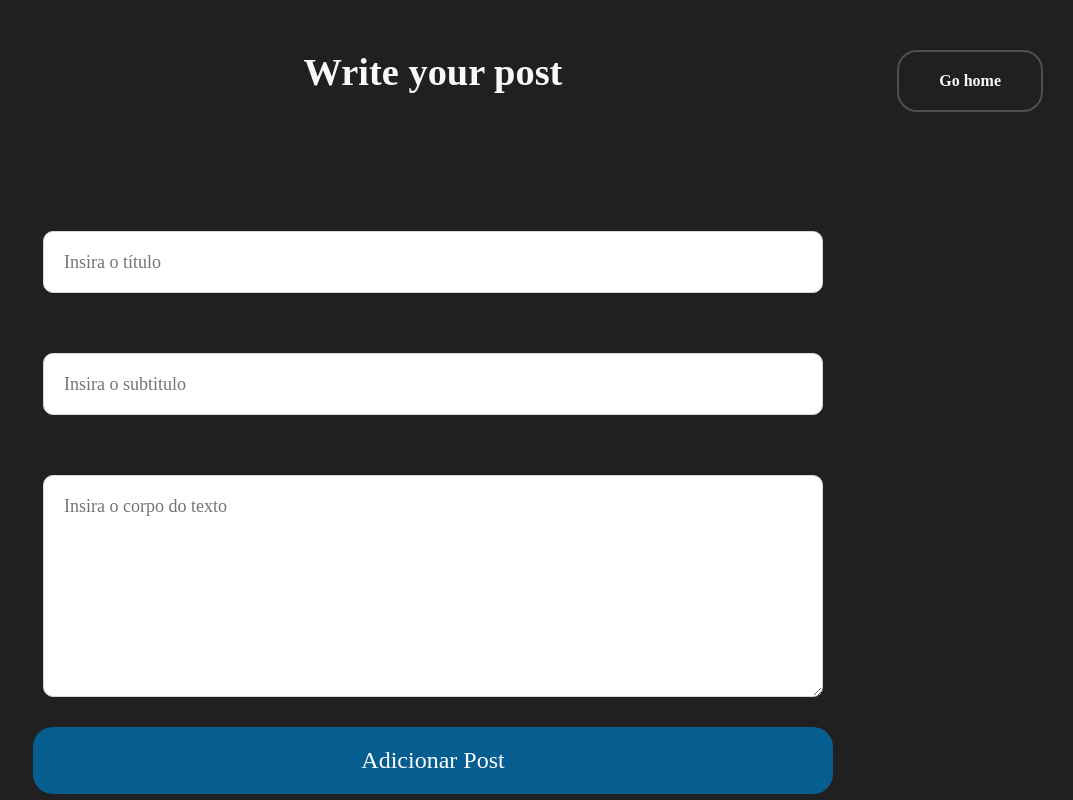
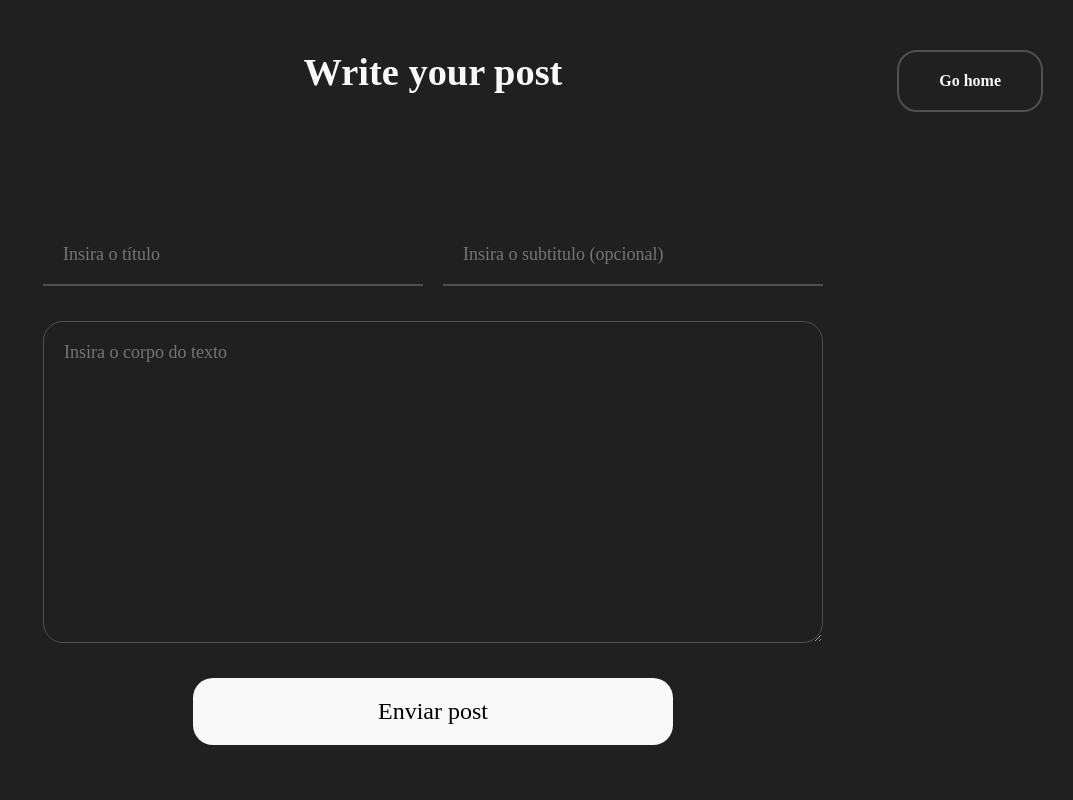
Before and after one commit to MateusRMC/blog, a Next.js app: page /write in a window 1280 px wide. Shown: the whole page, without its empty margins (207-1280 px from the left). Built offline with nearby package versions, Linux system fonts and the light colour scheme; no server answers.

Commit message:
Upgrading /write UI

```diff
--- a/app/components/addpost.jsx
+++ b/app/components/addpost.jsx
@@ -1,16 +1,17 @@
 export default function AddPost({addPost}){
   return (
     <form className="form" action={addPost}>
+      <div className="title-subtitle">
         <input type="text" className="form-titulo" name="titulo" placeholder="Insira o título" required />
         <input
           type="text"
           className="form-subtitulo"
           name="subtitulo"
-          placeholder="Insira o subtitulo"
-          required
+          placeholder="Insira o subtitulo (opcional)"
         />
+        </div>
         <textarea className="form-corpo" name="corpo" placeholder="Insira o corpo do texto" required></textarea>
-        <button type="submit">Adicionar Post</button>
+        <button className="form-submit" type="submit">Enviar post</button>
       </form>
   )
 }
--- a/app/components/postdisplay.jsx
+++ b/app/components/postdisplay.jsx
@@ -1,5 +1,4 @@
 import { formatDistanceToNow } from 'date-fns';
-import { ptBR } from 'date-fns/locale'; // Se quiser português
 
 
 export default function PostDisplay({ data }) {
--- a/app/styles/styles.css
+++ b/app/styles/styles.css
@@ -100,7 +100,7 @@ body {
 /* header */
 
 .header {
-  padding: 50px;
+  margin: 50px 0px;
   font-size: 1.2em;
   letter-spacing: -3%;
 }
@@ -187,32 +187,68 @@ body {
 /* Write page */
 
 .form {
-  margin: auto;
+  margin: 10px auto;
   display: flex;
   flex-direction: column;
   width: 800px;
 }
 
+.title-subtitle {
+  display: flex;
+  width: 100%;
+}
+
 .form-titulo,
-.form-subtitulo,
-.form-corpo {
+.form-subtitulo {
+  width: 100%;
+  background-color: #202020;
+  color: #f8f8f8;
   line-height: 40px;
-  border-radius: 10px;
   padding: 10px 20px;
-  margin: 30px 10px;
+  margin: 20px 10px;
   font-size: 18px;
-  border: 1px solid #d7d7d7;
+  border: none;
+  border-bottom: 2px solid #505050;
 }
 
 .form-corpo {
-  height: 200px;
+  height: 300px;
+  background-color: #202020;
+  color: #f8f8f8;
+  line-height: 40px;
+  padding: 10px 20px;
+  margin: 15px 10px;
+  font-size: 18px;
+  border: 1px solid #505050;
+  border-radius: 20px;
 }
 
-.form button {
+.form-submit {
+  width: 60%;
+  margin: 20px auto;
   padding: 20px;
   border-radius: 20px;
-  color: white;
+  background-color: #f8f8f8;
+  font-weight: 500;
   font-size: 1.5em;
+  letter-spacing: -3%;
   border: none;
-  background-color: #065d90;
+  cursor: pointer;
 }
+
+.form-titulo:focus {
+  outline: none;
+}
+
+.form-subtitulo:focus {
+  outline: none;
+}
+
+.form-corpo:focus {
+  outline: none;
+}
+
+.form-submit:hover {
+  background-color: #181818;
+  color: #f8f8f8;
+}
```
